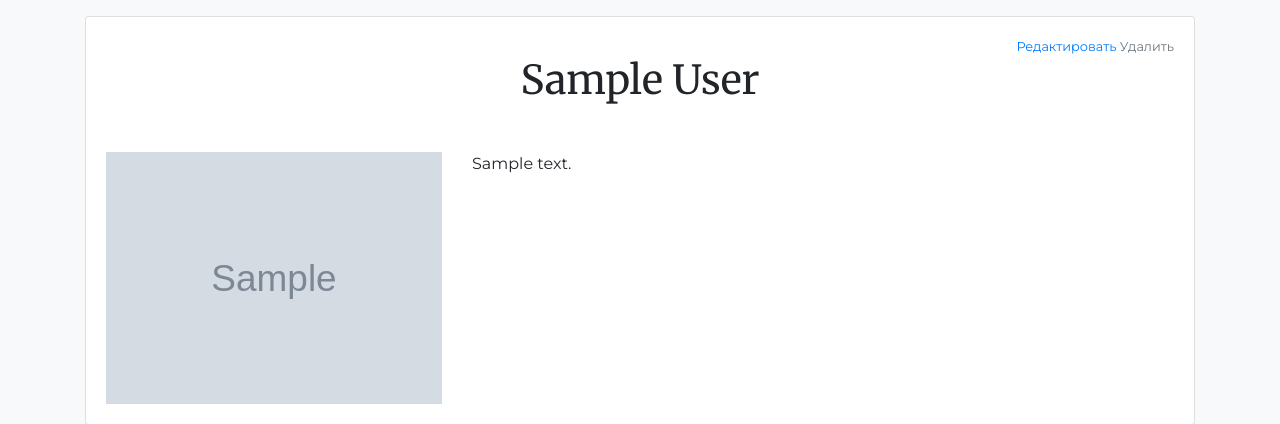
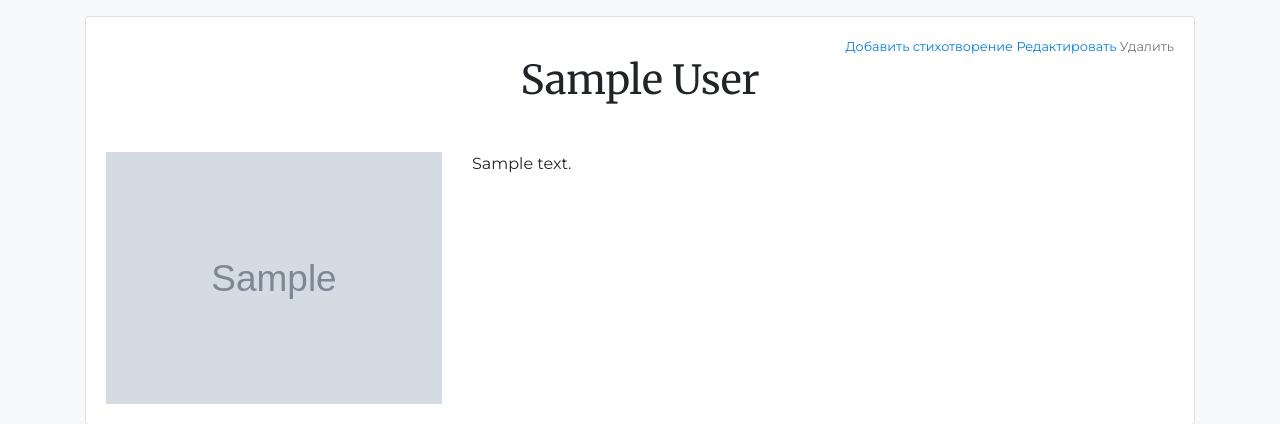
Before and after one commit to dclimber/webinar_poems, a Django app: page /poet/1/ in a window 1280 px wide. Shown: the part 56-480 px from the top of the page. Run offline with Django 3.2, Linux system fonts and the light colour scheme; a user stored in the database is signed in; tables that the repository leaves empty hold one stand-in row (values such as "Sample post"); grey boxes marked "Sample" are stand-in pictures; some libraries are stand-ins or nearby versions.

Commit message:
feat: Add add_poem link to poet view

```diff
--- a/templates/poems/poet.html
+++ b/templates/poems/poet.html
@@ -12,6 +12,7 @@
             <div class="col-12">
               {% if user.is_authenticated %}
                 <p class="small text-right m-0">
+                  <a href="{% url 'add_poem' %}?poet={{ poet.pk }}">Добавить стихотворение</a>
                   <a href="{% url 'update_poet' poet.pk %}">Редактировать</a>
                   <a href="{% url 'delete_poet' poet.pk %}" class="text-muted">Удалить</a>
                 </p>
```
